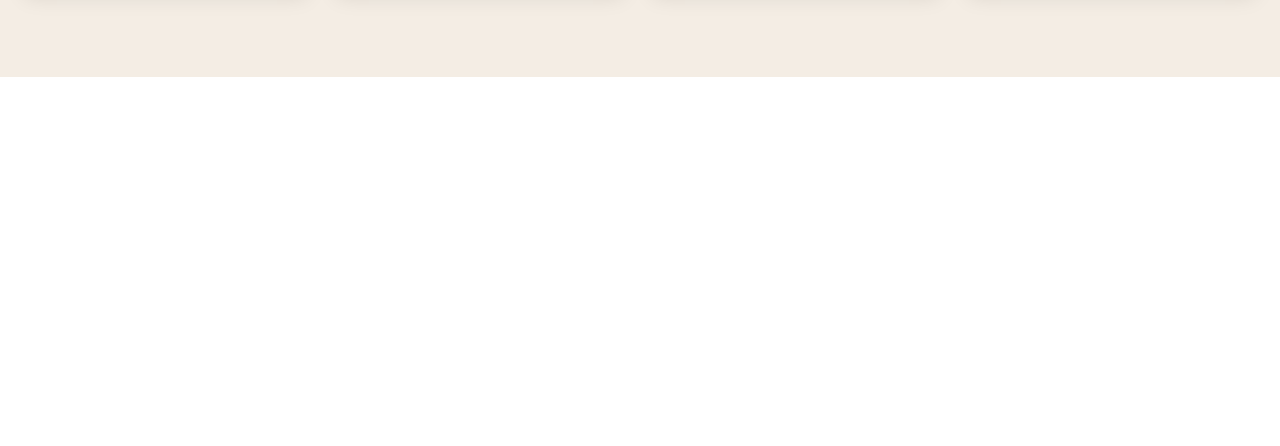
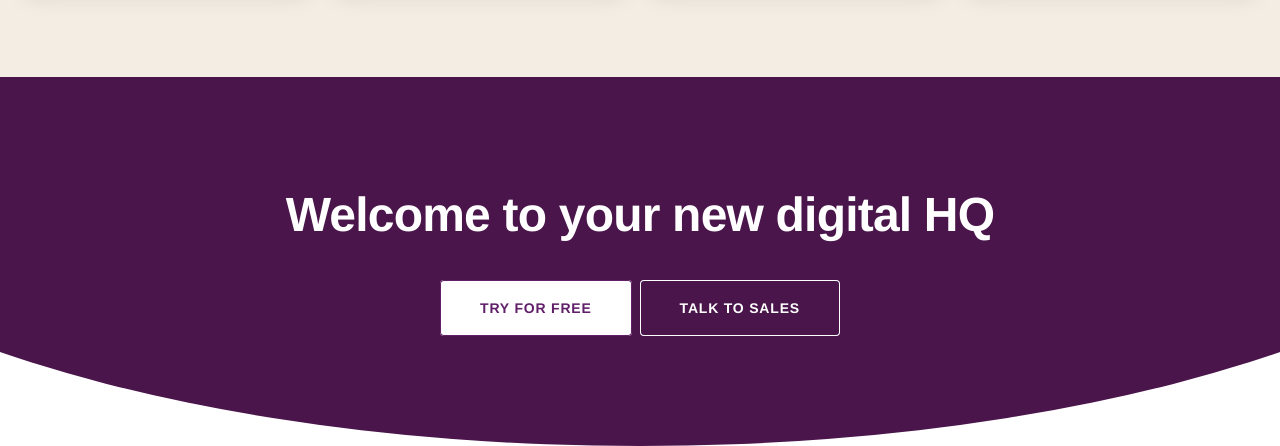
Before and after one commit to Asma-Abed/slack-clone, a website: page index.html in a window 1280 px wide. Shown: the part 3677-4123 px from the top of the page. Before the commit the page ends 3754 px from the top, so only its background shows below. Drawn offline with Linux system fonts and the light colour scheme.

Commit message:
cta section added

```diff
--- a/index.html
+++ b/index.html
@@ -300,7 +300,15 @@
           </div>
         </div>
       </section>
-      <section class="cta"></section>
+      <section class="cta">
+        <h3 class="heading-secondary cta__heading">
+          Welcome to your new digital HQ
+        </h3>
+        <div class="cta__btns">
+          <a href="#" class="btn btn--primary">Try for free</a>
+          <a href="#" class="btn btn--border-white">Talk to sales</a>
+        </div>
+      </section>
     </main>
     <footer class="footer"></footer>
   </body>
--- a/sass/components/_btn.scss
+++ b/sass/components/_btn.scss
@@ -66,6 +66,7 @@
   &--violet:active {
     background-color: $color-primary-dark;
   }
+
   &--border-violet:link,
   &--border-violet:visited {
     box-shadow: inset 0 0 0 1px $color-primary-light;
@@ -79,4 +80,19 @@
     color: $color-white;
     box-shadow: inset 0 0 0 2px $color-primary-light;
   }
+
+  &--border-white:link,
+  &--border-white:visited {
+    box-shadow: inset 0 0 0 1px $color-white;
+    color: $color-white;
+    transition: all 0.3s;
+  }
+  &--border-white:hover {
+    box-shadow: inset 0 0 0 2px $color-white;
+  }
+  &--border-white:active {
+    background-color: $color-white;
+    color: $color-primary-light;
+    box-shadow: inset 0 0 0 2px $color-white;
+  }
 }
--- a/sass/pages/_home.scss
+++ b/sass/pages/_home.scss
@@ -149,3 +149,21 @@
     margin-bottom: 3.2rem;
   }
 }
+
+.cta {
+  padding: 11rem 0;
+  text-align: center;
+  background-color: $color-primary-dark;
+  clip-path: ellipse(75% 100% at center top);
+
+  &__heading {
+    color: $color-white;
+  }
+
+  &__btns {
+    margin-top: 3.8rem;
+    display: flex;
+    gap: 0.8rem;
+    justify-content: center;
+  }
+}
```
Also changed, not shown: css/style.css, 1 other file.
